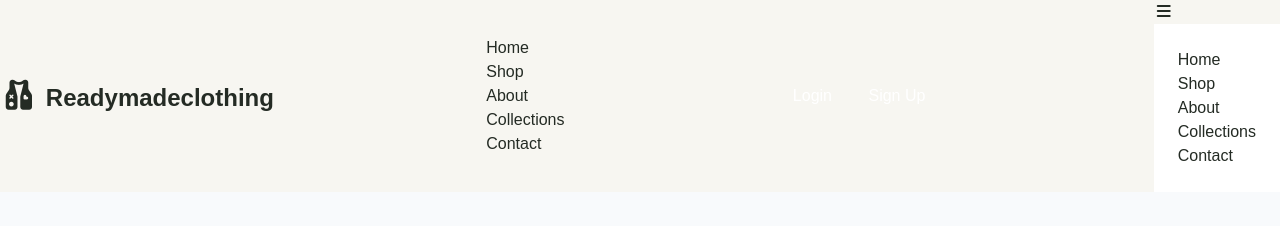
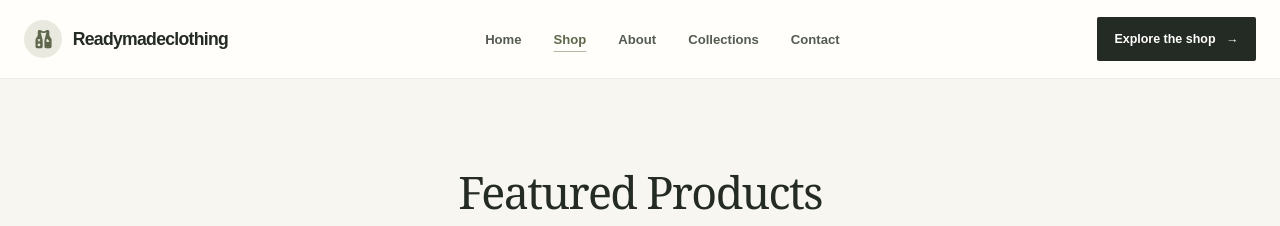
Before and after one commit to Cj-Nnekwelugo/Ready-made-clothing, a website: page shop.html in a window 1280 px wide. Shown: the top 226 px of the page. Drawn offline with Linux system fonts and the light colour scheme.

Commit message:
added stlyings

```diff
--- a/shop.html
+++ b/shop.html
@@ -3,50 +3,38 @@
 <head>
     <meta charset="UTF-8">
     <meta name="viewport" content="width=device-width, initial-scale=1.0">
-    <title>Document</title>
+    <meta name="description" content="Explore clothing, everyday essentials, and curated categories from Readymadeclothing.">
+    <title>Shop | Readymadeclothing</title>
     <link rel="stylesheet" href="css/output.css">
      <link rel="stylesheet" href="https://cdnjs.cloudflare.com/ajax/libs/font-awesome/7.0.1/css/all.min.css" integrity="sha512-2SwdPD6INVrV/lHTZbO2nodKhrnDdJK9/kg2XD1r9uGqPo1cUbujc+IYdlYdEErWNu69gVcYgdxlmVmzTWnetw==" crossorigin="anonymous" referrerpolicy="no-referrer" />
 </head>
-<body>
-    <header class="h-18 w-full  sticky bg-[#e8ecf0] shadow-xl top-0 z-50 ">
-          <nav class="h-full p-3 ">
-               <div class="container mx-auto flex items-center justify-between">
-                    <div class="  gap-8">
-                          <span class="text-3xl text-gray-800">
-                         <i class="fa-solid fa-vest-patches"></i>
-                    </span>
-                         <span class="text-2xl font-bold text-gray-800 gap-8">Readymadeclothing</span>
-
-                    </div>
-                    <ul class=" space-x-4 gap-6 hidden lg:flex">
-                         <li><a href="./index.html" class="text-black-300 hover:text-gray-500">Home</a></li>
-                         <li><a href="./shop.html" class="text-black-300 hover:text-gray-500">Shop</a></li>
-                         <li><a href="./about.html" class="text-black-300 hover:text-gray-500">About</a></li>
-                         <li><a href="./collections.html" class="text-black-300 hover:text-gray-500">Collections</a></li>
-                         <li><a href="./contact.html" class="text-black-300 hover:text-gray-500">Contact</a></li>
-                    </ul>
-                    <div class="space-x-4 hidden lg:flex">
-                         <button class="bg-gray-800 text-white px-4 py-2 rounded hover:bg-gray-700">Login</button>
-                    <button class="bg-gray-800 text-white px-4 py-2 rounded hover:bg-gray-700">Sign Up</button>
-                    </div>
-                    <!-- Mobile -->
-                    <div class="lg:hidden">
-                         <button>
-                              <i class="fa-solid fa-bars"></i>
-                         </button>
-
-                    <ul class="absolute top-full left-0 bg-white w-full p-6 hidden">
-                         <li><a href="#" class="text-black-300 hover:text-gray-500">Home</a></li>
-                         <li><a href="#" class="text-black-300 hover:text-gray-500">Shop</a></li>
-                         <li><a href="#" class="text-black-300 hover:text-gray-500">About</a></li>
-                         <li><a href="#" class="text-black-300 hover:text-gray-500">Collections</a></li>
-                         <li><a href="#" class="text-black-300 hover:text-gray-500">Contact</a></li>
-                    </ul>
-                    </div>
-               </div>
-
-          </nav>
-     </header>
+<body class="page">
+    <header class="site-header">
+        <nav class="site-nav" aria-label="Main navigation">
+            <a class="brand" href="./index.html" aria-label="Readymadeclothing home">
+                <span class="brand-icon"><i class="fa-solid fa-vest-patches" aria-hidden="true"></i></span>
+                <span>Readymadeclothing</span>
+            </a>
+            <ul class="desktop-nav">
+                <li><a href="./index.html">Home</a></li>
+                <li><a href="./shop.html" aria-current="page">Shop</a></li>
+                <li><a href="./about.html">About</a></li>
+                <li><a href="./collections.html">Collections</a></li>
+                <li><a href="./contact.html">Contact</a></li>
+            </ul>
+            <a class="nav-cta" href="./shop.html">Explore the shop <span aria-hidden="true">→</span></a>
+            <details class="mobile-nav">
+                <summary aria-label="Open navigation menu"><i class="fa-solid fa-bars" aria-hidden="true"></i></summary>
+                <ul>
+                    <li><a href="./index.html">Home</a></li>
+                    <li><a href="./shop.html" aria-current="page">Shop</a></li>
+                    <li><a href="./about.html">About</a></li>
+                    <li><a href="./collections.html">Collections</a></li>
+                    <li><a href="./contact.html">Contact</a></li>
+                </ul>
+            </details>
+        </nav>
+    </header>
 
 
      <main class="bg-[#f8fafc]">
@@ -157,7 +145,7 @@
 
                     <article class="group flex flex-col overflow-hidden rounded-3xl bg-white shadow-md transition hover:-translate-y-1 hover:shadow-xl">
                          <div class="h-64 overflow-hidden">
-                              <img src="images/pexels-ja-kubislav-374578277-14534753.jpg" alt="Dresses category" class="h-full w-full object-cover transition duration-500 group-hover:scale-105">
+                              <img src="images/pexels-ja-kubislav-374578277-14534753.jpg" alt="Boys clothing category" class="h-full w-full object-cover transition duration-500 group-hover:scale-105">
                          </div>
                          <div class="flex flex-1 flex-col p-6">
                               <h3 class="text-xl font-semibold mb-2">Boys</h3>
@@ -169,7 +157,7 @@
           </section>
      </main>
 
-     <footer class="bg-white border-t border-gray-200">
+     <footer class="site-footer">
           <div class="container mx-auto px-4 py-8 text-center text-sm text-gray-500">
                <p>© 2026 Readymadeclothing. All rights reserved.</p>
           </div>
```
